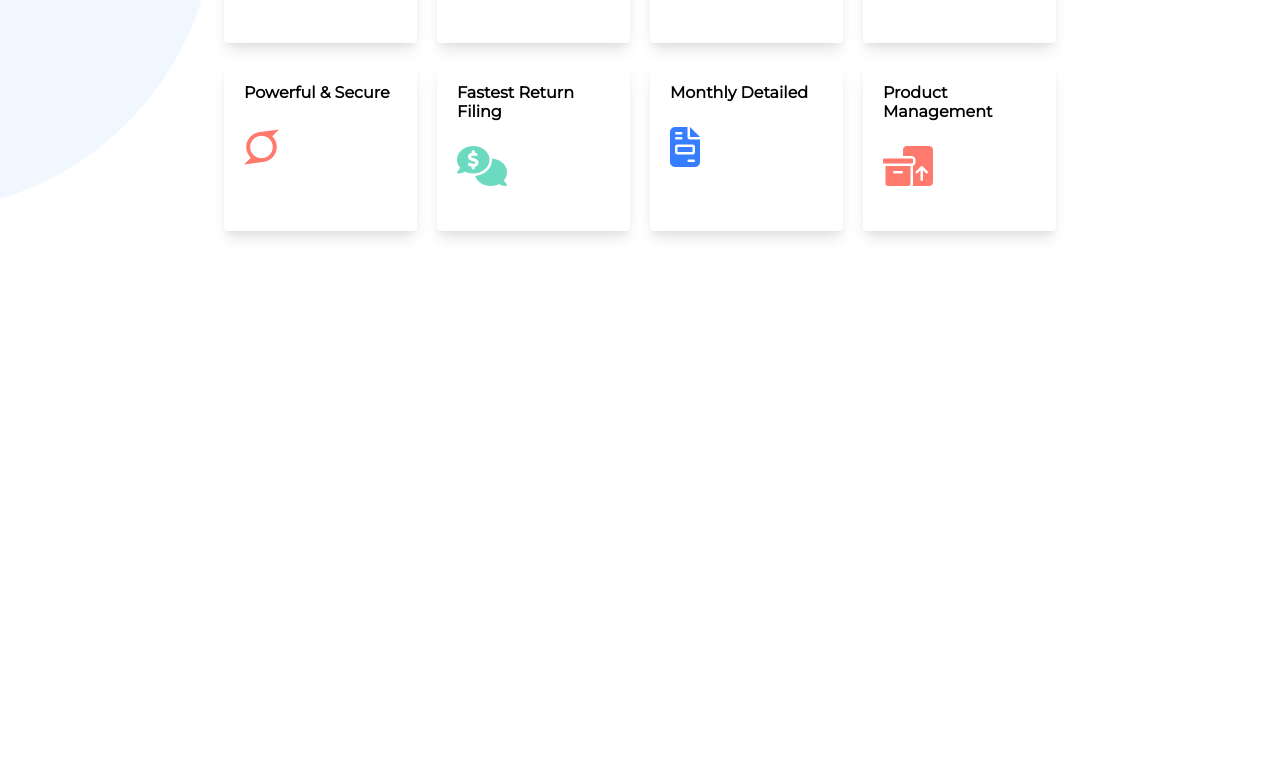
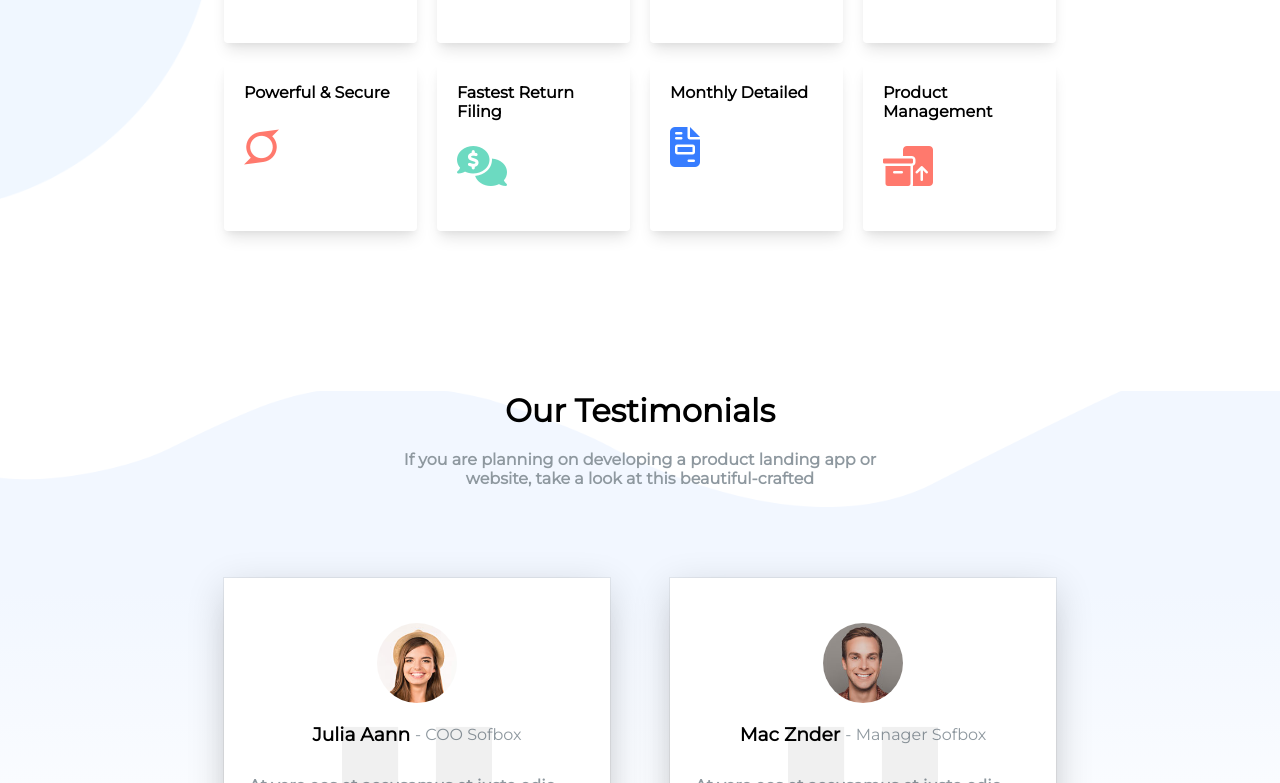
Before and after one commit to Alex12012000/proj-html-vuejs, a Vue app: page / in a window 1280 px wide. Shown: the part 2017-2800 px from the top of the page. Before the commit the page ends 2408 px from the top, so only its background shows below. Built offline with nearby package versions, Linux system fonts and the light colour scheme.

Commit message:
Testimonial Cards

```diff
--- a/src/App.vue
+++ b/src/App.vue
@@ -8,18 +8,20 @@
       <MarketingCards/>
       <MainFeatures/>
       <PopularFeatures/>
+      <TestimonialSection/>
     </main>
     <!-- Footer con props per voci menu -->
   </div>
 </template>
 
 <script>
-// import PopularFeatures from './components/PopularFeatures.vue'
+// import TestimonialSection from './components/TestimonialSection.vue'
 import PageHeader from './components/PageHeader.vue'
 import PageJumbotron from './components/PageJumbotron.vue'
 import MarketingCards from './components/MarketingCards.vue'
 import MainFeatures from './components/MainFeatures.vue'
 import PopularFeatures from './components/PopularFeatures.vue'
+import TestimonialSection from './components/TestimonialSection.vue'
 
 export default {
   name: 'App',
@@ -28,7 +30,8 @@ export default {
     PageJumbotron,
     MarketingCards,
     MainFeatures,
-    PopularFeatures
+    PopularFeatures,
+    TestimonialSection
 
   },
   data() {
--- /dev/null
+++ b/src/components/TestimonialSection.vue
@@ -0,0 +1,182 @@
+<template>
+    <section>
+        <div class="container">
+
+            <!-- header text-->
+            <div class="header">
+                <h2>Our Testimonials</h2>
+                <p>If you are planning on developing a product landing app or website, take a look at this beautiful-crafted</p>
+            </div>
+
+            <!-- testimonial cards -->
+            <div class="testimonial">
+                <div class="col">
+                <div class="card">
+                    <div class="user-img">
+                        <img src="../assets/img/26.jpeg" alt="">
+                    </div>
+                    <div class="name">
+                        <h3>Julia Aann</h3>
+                        <span>- COO Sofbox</span>
+                    </div>
+                    <p>At vero eos et accusamus et iusto odio dignissimos ducimus qui blanditiis praesentium vero eos et consectetur accus adip adip.</p>
+
+                    <div class="bg-quote">
+                        <img src="../assets/img/quotes.png" alt="">
+                    </div>
+                </div>
+
+                <div class="under-card"></div>
+                <div class="under-card short"></div>
+
+            </div>
+            <div class="col">
+                <div class="card">
+                    <div class="user-img">
+                        <img src="../assets/img/27.jpeg" alt="avatar">
+                    </div>
+                    <div class="name">
+                        <h3>Mac Znder</h3>
+                        <span>- Manager Sofbox</span>
+                    </div>
+                    <p>At vero eos et accusamus et iusto odio dignissimos ducimus qui blanditiis praesentium vero eos et consectetur accus adip adip.</p>
+
+                    <div class="bg-quote">
+                        <img src="../assets/img/quotes.png" alt="avatar">
+                    </div>
+                </div>
+
+                <div class="under-card"></div>
+                <div class="under-card short"></div>
+            </div>
+            </div>
+
+            <!-- switch -->
+            <div class="switch">
+                <div class="dot"></div>
+                <div class="dot"></div>
+            </div>
+
+        </div>
+    </section>
+</template>
+<script>
+export default {
+    name: 'TestimonialSection'
+}
+</script>
+<style lang="scss" scoped>
+@import '../style/vars.scss';
+
+    section {
+        background-image: url('../assets/img/15.png') , linear-gradient(180deg, rgba(242,247,255,1) 43%, rgba(255,255,255,1) 100%);
+        background-repeat: no-repeat;
+        background-size: contain;
+        background-position-y: -50px;
+    }
+
+    .header {
+        width: 60%;
+        margin: 0 auto;
+        text-align: center;
+        margin-bottom: 90px;
+
+        p {
+            margin: 20px 0;
+        }
+
+    }
+
+    .testimonial {
+        display: flex;
+        justify-content: space-between;
+        position: relative;
+
+        .col {
+            width: calc((100% / 2) - 30px);
+            position: relative;
+            z-index: 10;
+            .card {
+                width: 100%;
+                background-color: white;
+                box-shadow: rgba(0, 0, 0, 0.16) 0px 10px 36px 0px, rgba(0, 0, 0, 0.06) 0px 0px 0px 1px;
+                padding: 25px;
+                position: relative;
+                z-index: 10;
+
+                .user-img {
+                    display: flex;
+                    justify-content: center;
+                    img {
+                        margin: 20px 0;
+                        overflow: hidden;
+                        width: 80px;
+                        border-radius: 50%;
+                    }
+                }
+
+                .name {
+                    display: flex;
+                    justify-content: center;
+                    align-items: center;
+                    margin-bottom: 30px;
+                    span {
+                        color: $sub_text;
+                        margin-left: 5px;
+                    }
+                }
+
+                p {
+                    margin-bottom: 20px;
+                }
+
+                .bg-quote {
+                    width: 150px;
+                    filter: opacity(6%);
+                    position: absolute;
+                    top: 50%;
+                    left: 50%;
+                    transform: translate(-50%, -20%);
+                }
+            }
+
+            .under-card {
+                width: 90%;
+                height: 290px;
+                background-color: white;
+                box-shadow: rgba(0, 0, 0, 0.16) 0px 10px 36px 0px, rgba(0, 0, 0, 0.06) 0px 0px 0px 1px;
+                position: absolute;
+                top: 50%;
+                left: 50%;
+                transform: translate(-50%, -45%);
+                z-index: 2;
+            }
+
+            .short {
+                width: 80%;
+                height: 310px;
+                z-index: 1;
+            }
+
+        }
+
+    }
+
+    .switch {
+        margin: 70px 0;
+        display: flex;
+        justify-content: center;
+        .dot {
+            width: 10px;
+            height: 10px;
+            border-radius: 50%;
+            background-color: black;
+            margin: 0 5px;
+        }
+
+        .dot:first-child {
+            background-color: $main_color;
+        }
+    }
+
+</style>
--- a/src/style/common.scss
+++ b/src/style/common.scss
@@ -23,6 +23,7 @@ h2 {
 
 p {
     color: $sub_text;
+    font-weight: 600;
 }
 
 // COMMON
```
Also changed, not shown: src/assets/img/quotes.png (added).
